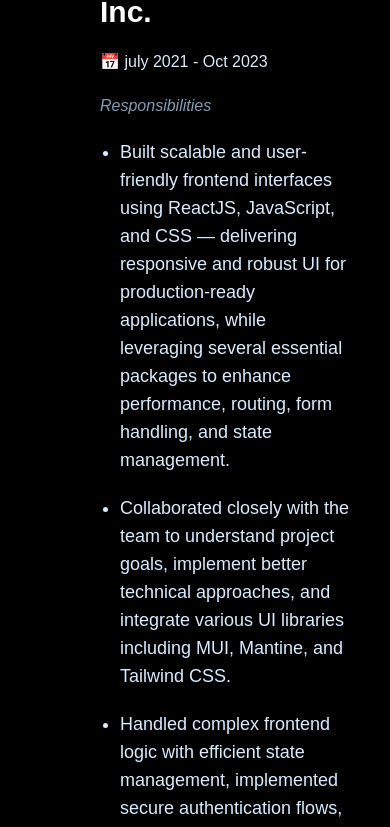
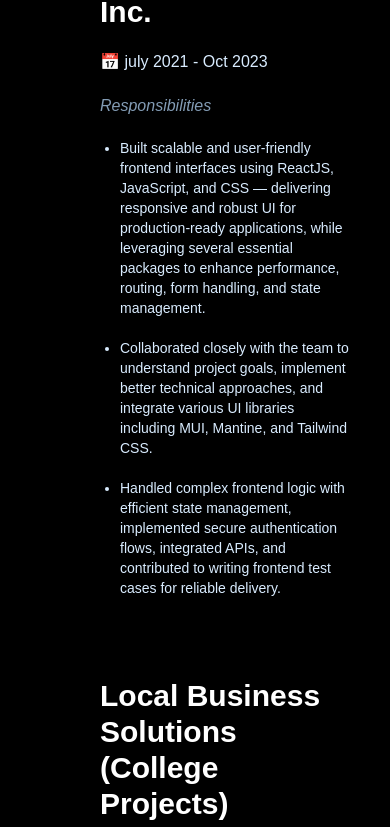
Before and after one commit to Ayush5757/My_portfolio, a React (Vite) app: page / in a window 390 px wide. Shown: the part 2260-3087 px from the top of the page. Built offline with nearby package versions, Linux system fonts and the light colour scheme; grey boxes are pictures that could not be loaded; a web font is replaced by a local one.

Commit message:
twxt size changed

```diff
--- a/src/sections/ExperienceSection.jsx
+++ b/src/sections/ExperienceSection.jsx
@@ -75,7 +75,7 @@ const ExperienceSection = () => {
                         </p>
                         <ul className="list-disc ms-5 mt-5 flex flex-col gap-5 text-white-50">
                           {card.responsibilities.map((res)=>(
-                            <li key={res} className="text-lg">
+                            <li key={res} className="text-sm lg:text-lg">
                               {res}
                             </li>
                           ))}
```
